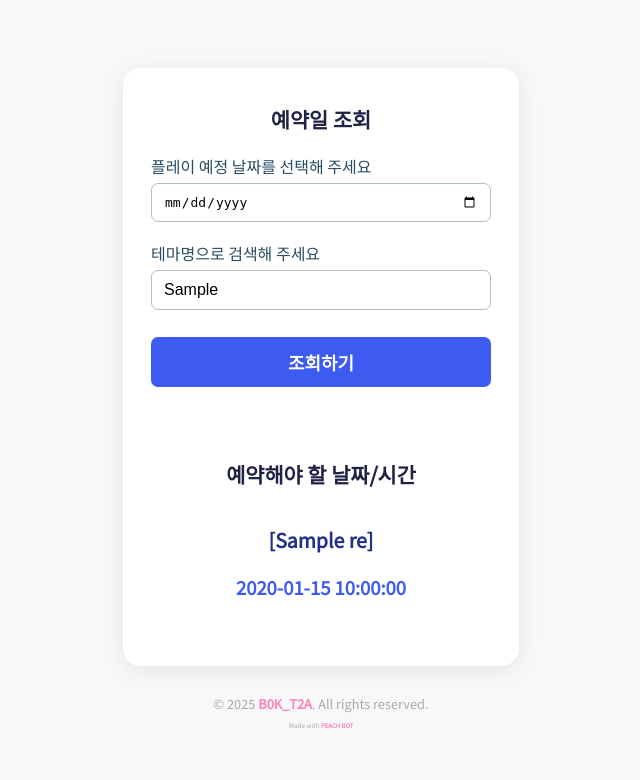
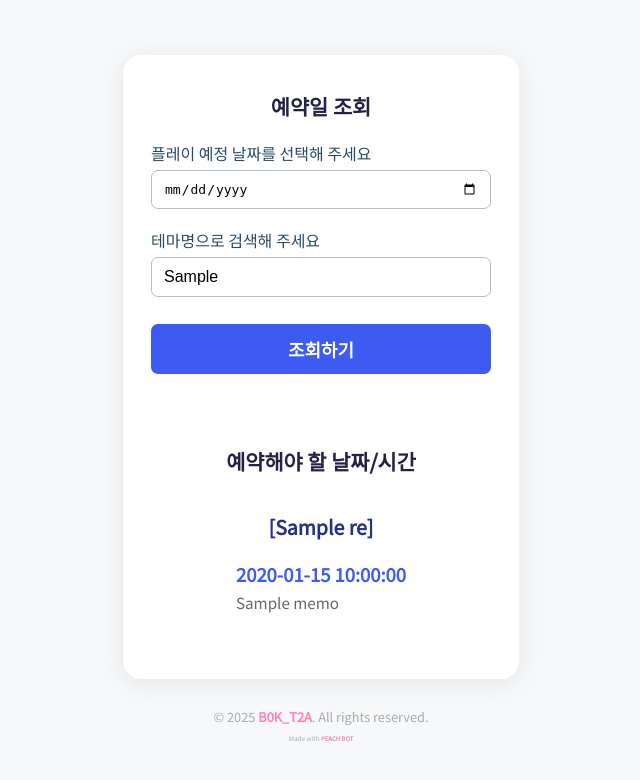
Before and after one commit to b0kt2a/B0KT2A-RSVN, a Flask app: template templates/index.html in a window 1280 px wide. Shown: the top 780 px of the page, without its empty margins (319-959 px from the left). Run offline with Flask 3, Linux system fonts and the light colour scheme; the template is opened without the code that fills it: most values are stand-ins (such as "Sample title", 1, 10 or a date in 2020).

Commit message:
Add files via upload

```diff
--- a/app.py
+++ b/app.py
@@ -11,7 +11,7 @@ def index():
     selected_store = ''
     stores = []
 
-    # 자동완성용 매장 리스트
+    # 자동완성용 매장 리스트 불러오기
     conn = sqlite3.connect('database.db')
     cursor = conn.cursor()
     cursor.execute("SELECT name FROM stores")
@@ -21,27 +21,35 @@ def index():
     if request.method == 'POST':
         selected_date = request.form['date']
         selected_store = request.form['store'].strip()
+
         conn = sqlite3.connect('database.db')
         cursor = conn.cursor()
         cursor.execute('''
-            SELECT name, deadline_days, deadline_time FROM stores
+            SELECT name, deadline_days, deadline_time, always_open, fixed_note, memo
+            FROM stores
             WHERE keywords LIKE ?
         ''', (f'%{selected_store}%',))
         results = cursor.fetchall()
         conn.close()
 
-        if results:
-            for name, deadline_days, deadline_time in results:
-                # [!] deadline_days는 int로 변환 필수!
+        for name, deadline_days, deadline_time, always_open, fixed_note, memo in results:
+            if always_open and int(always_open) == 1:
+                # always_open이 1일 때
+                deadline = fixed_note if fixed_note else '상시 예약 가능'
+            elif deadline_days is not None and deadline_time:
+                # 일반적인 마감 계산
                 selected = datetime.strptime(selected_date, '%Y-%m-%d')
                 deadline_date = selected - timedelta(days=int(deadline_days))
-                reservation_deadline = deadline_date.strftime('%Y년 %m월 %d일 ') + deadline_time
-                reservation_results.append({
-                    'name': name,
-                    'deadline': reservation_deadline
-                })
-        else:
-            reservation_results = []
+                deadline = deadline_date.strftime('%Y년 %m월 %d일 ') + deadline_time
+            else:
+                # 정보 부족할 때
+                deadline = fixed_note if fixed_note else '정보 없음'
+
+            reservation_results.append({
+                'name': name,
+                'deadline': deadline,
+                'memo': memo
+            })
 
     return render_template('index.html',
                            stores=stores,
--- a/templates/index.html
+++ b/templates/index.html
@@ -142,6 +142,9 @@
         <li style="margin-bottom: 16px;" text-align="center;">
             <div class="store-name-result">[{{ res.name }}]</div>
             <div class="deadline-result">{{ res.deadline }}</div>
+            {% if res.memo %}
+                <div style="font-size: 0.95em; color: #666; margin-top: 4px;">{{ res.memo }}</div>
+            {% endif %}
         </li>
     {% endfor %}
 </ul>
```
Also changed, not shown: database.db. Lines whose indentation alone changed are shown as unchanged.
